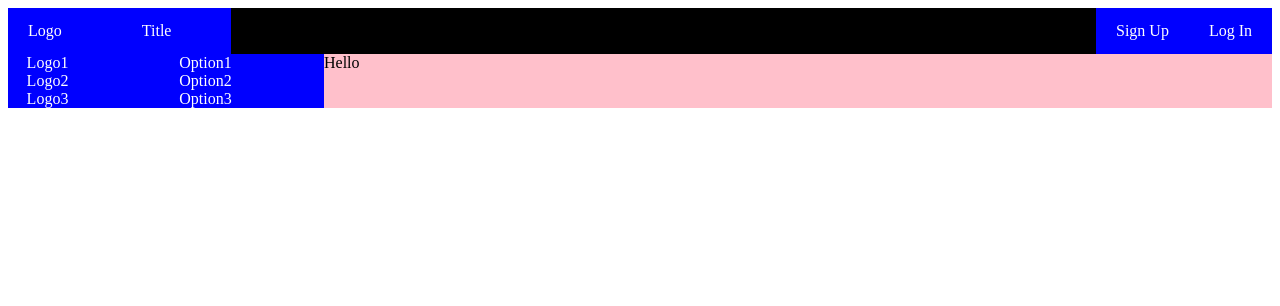
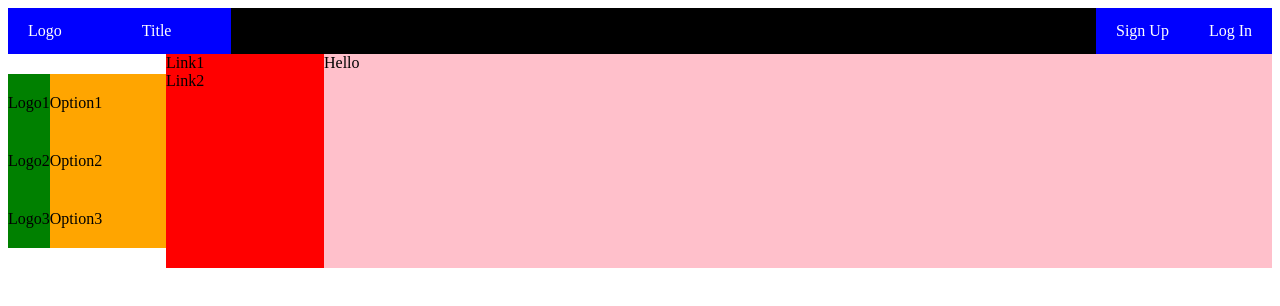
Before and after one commit to atduffaut/music-app, a plain HTML site: page index.html in a window 1280 px wide. Drawn offline with Linux system fonts and the light colour scheme.

Commit message:
daily update

```diff
--- a/index.html
+++ b/index.html
@@ -14,20 +14,24 @@
         </div>
         <div class="main">
             <div class="c1">
-                <ul>
-                    <li>
+                <div class="list-container">
+                    <div class="list-item">
                         <div class="menu-logo">Logo1</div>
                         <div class="menu-option">Option1</div>
-                    </li>
-                    <li>
+                    </div>
+                    <div class="list-item">
                         <div class="menu-logo">Logo2</div>
                         <div class="menu-option">Option2</div>
-                    </li>
-                    <li>
+                    </div>
+                    <div class="list-item">
                         <div class="menu-logo">Logo3</div>
                         <div class="menu-option">Option3</div>
-                    </li>
-                </ul>
+                    </div>
+                </div>
+                <div class="link-container">
+                    <div class="page-link">Link1</div>
+                    <div class="page-link">Link2</div>
+                </div>
             </div>
             <div class="c2">
                 Hello
--- a/style.css
+++ b/style.css
@@ -44,6 +44,7 @@ li div:hover {
 .c1 {
     background-color: black;
     flex: 25%;
+    display: flex;
 }
 
 .c2 {
@@ -51,28 +52,37 @@ li div:hover {
     flex: 75%;
 }
 
-.main ul {
-    list-style-type: none;
-    margin: 0;
-    padding: 0;
-    overflow: hidden;
+.list-container {
+    background-color: white;
+    flex: 100%;
+    padding: 20px 0px;
 }
 
-.main li div {
-    display: inline-block;
-    color: white;
-    text-align: center;
+.list-item {
     background-color: blue;
+    display: flex;
 }
 
 .menu-logo {
-    float: left;
-    width: 25%;
-    justify-content: center;
+    background-color: green;
+    flex: 15%;
+    padding: 20px 0px;
 }
 
 .menu-option {
-    float: right;
-    width: 75%;
-    justify-content: center;
+    background-color: orange;
+    flex: 85%;
+    padding: 20px 0px;
 }
+
+.link-container {
+    background-color: red;
+    position: relative;
+    bottom: 0px;
+    width: 100%
+}
+
+.page-link {
+    background-color: aque;
+    flex: 100%;
+}
```
